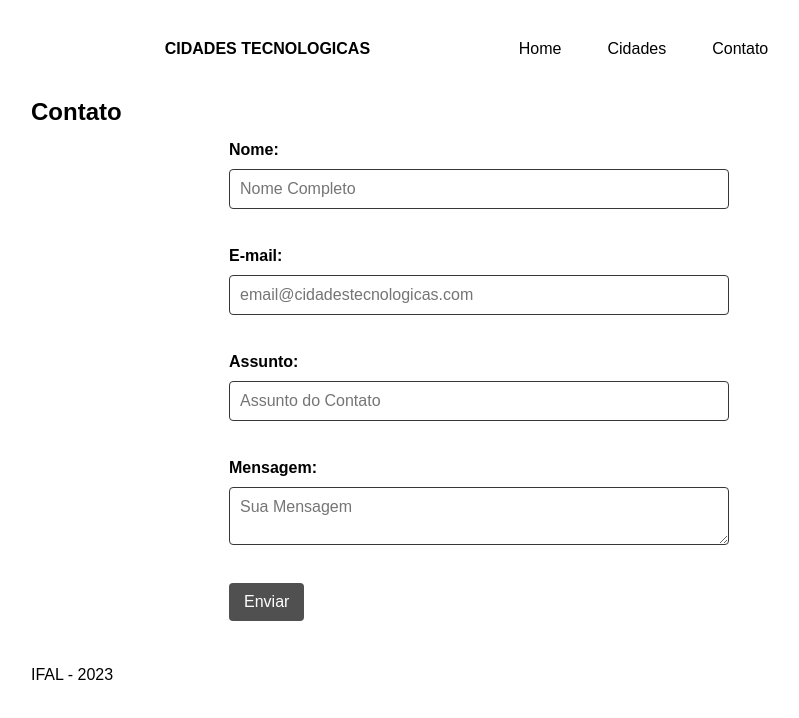
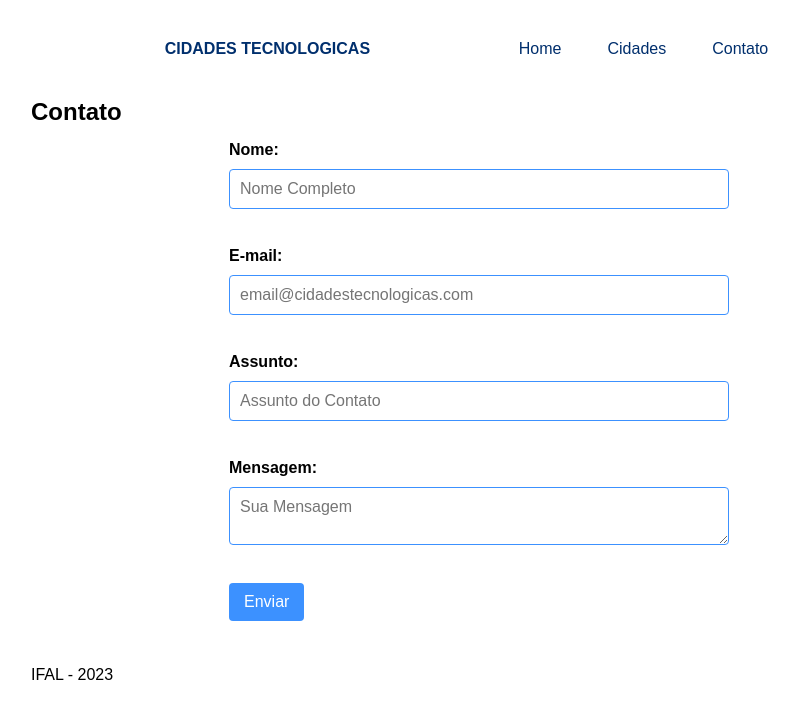
Before and after one commit to deivisonif/atividade_cidades_tecnologicas, a plain HTML site: page contato.html in a window 1280 px wide. Shown: the whole page, without its empty margins (161-960 px from the left). Drawn offline with Linux system fonts and the light colour scheme.

Commit message:
Update style.css

```diff
--- a/css/style.css
+++ b/css/style.css
@@ -30,6 +30,7 @@ nav {
 
 .title_menu {
   font-weight: bold;
+  color: #002f6d;
   text-transform: uppercase;
   text-decoration: none;
 }
@@ -50,6 +51,7 @@ nav {
 
 .menu_list li a {
   padding: 5px;
+  color: #002f6d;
   text-decoration: none;
 }
 
@@ -59,8 +61,8 @@ nav {
   left: 0;
   bottom: -5px;
   width: 100%;
-  height: 1px;
-  background-color: #000000;
+  height: 2px;
+  background-color: #3c91ff;
 }
 
 main {
@@ -132,18 +134,22 @@ textarea {
   font-size: 16px;
   margin-bottom: 20px;
   padding: 10px;
-  border: 1px solid #383636;
+  border: 1px solid #3c91ff;
   border-radius: 4px;
 }
 
-input[type="submit"] {
-  background-color: #505050;
+#botao_enviar {
+  background-color: #3c91ff;
   color: #fff;
   border: none;
   border-radius: 4px;
   padding: 10px 15px;
   font-size: 16px;
   cursor: pointer;
+}
+
+#botao_enviar:hover {
+  background-color: #177bff;
 }
 
 
```
